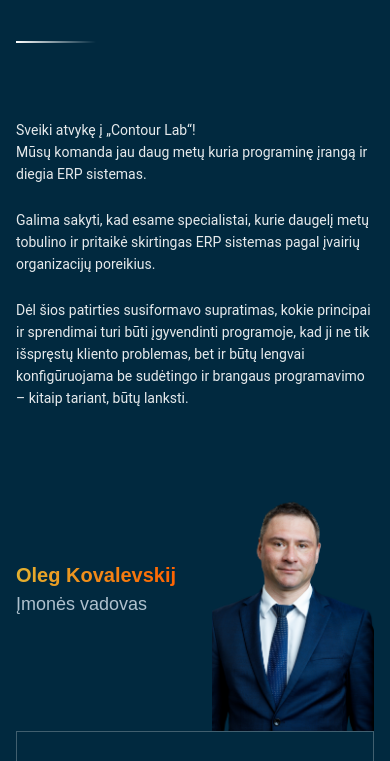
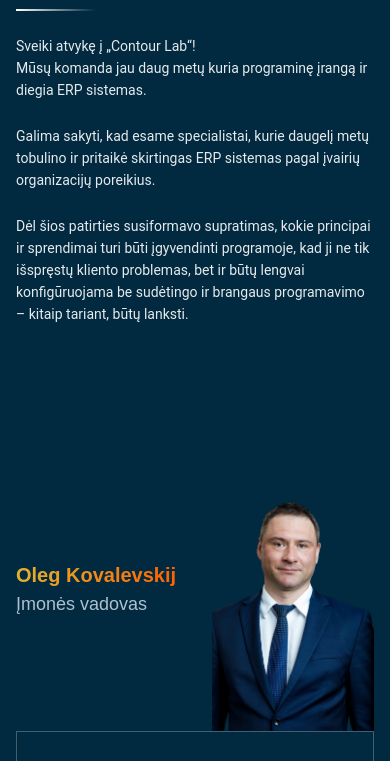
Before and after one commit to vovaddk/test, a plain HTML site: page index.html in a window 390 px wide. Shown: the part 117-878 px from the top of the page. Drawn offline with Linux system fonts and the light colour scheme.

Commit message:
second commit

```diff
--- a/css/style.css
+++ b/css/style.css
@@ -162,7 +162,6 @@ body {
     height: 406px;
     flex-direction: column;
     align-items: flex-start;
-    gap: 32px;
     flex-shrink: 0;
   }
 
@@ -175,7 +174,6 @@ body {
 
   .line-block {
     width: 100%;
-    margin-bottom: 20px;
   }
 
   .divider {
```
